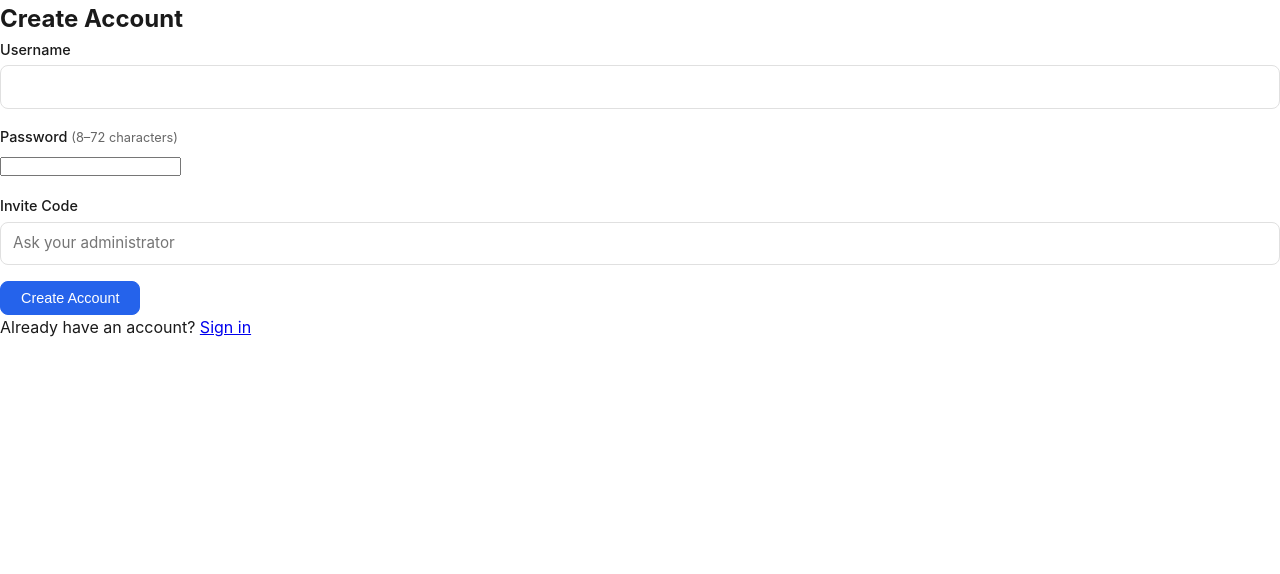
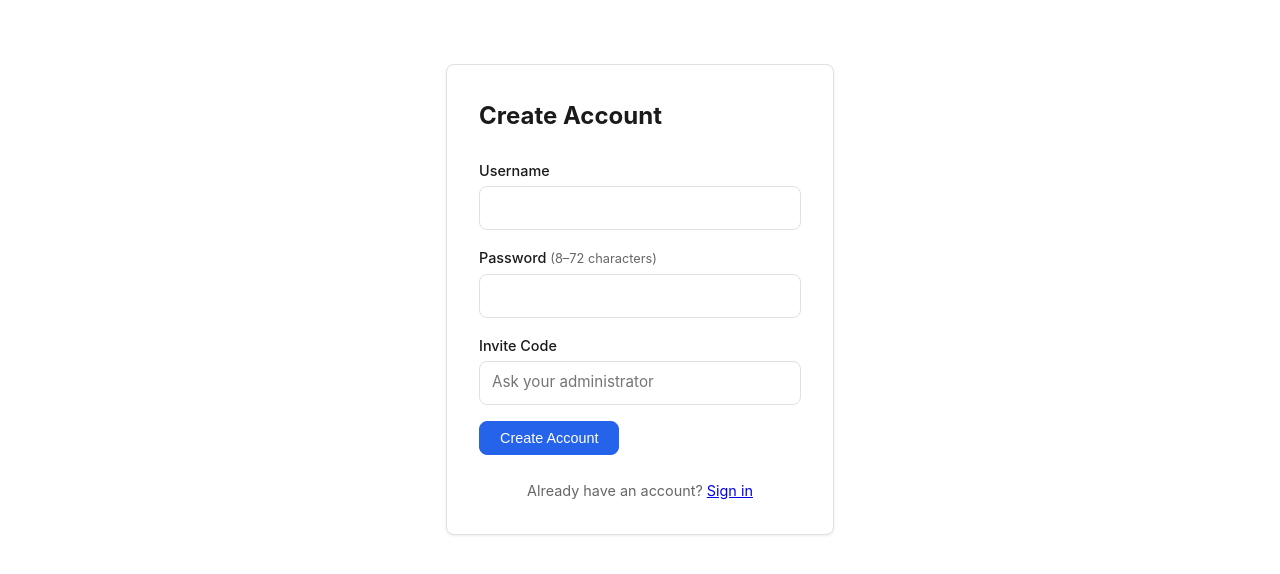
Before and after one commit to dougwyu/essay-coach, a FastAPI app: page /register in a window 1280 px wide. Shown: the part 65-639 px from the top of the page. Run offline with FastAPI, Linux system fonts and the light colour scheme.

Commit message:
feat: CSS for auth pages, settings section, and password input styling

```diff
--- a/static/style.css
+++ b/static/style.css
@@ -120,7 +120,7 @@ header nav a:hover {
     font-size: 0.8rem;
 }
 
-input[type="text"], textarea {
+input[type="text"], input[type="password"], textarea {
     width: 100%;
     padding: 0.6rem 0.75rem;
     border: 1px solid var(--border);
@@ -131,7 +131,7 @@ input[type="text"], textarea {
     transition: border-color 0.15s;
 }
 
-input[type="text"]:focus, textarea:focus {
+input[type="text"]:focus, input[type="password"]:focus, textarea:focus {
     outline: none;
     border-color: var(--primary);
     box-shadow: 0 0 0 3px rgba(37, 99, 235, 0.1);
@@ -467,3 +467,66 @@ textarea {
         grid-template-columns: 1fr;
     }
 }
+
+/* Username display in instructor header */
+.username-display {
+    font-size: 0.9rem;
+    color: var(--text-muted);
+    margin-right: 1rem;
+}
+
+/* Auth pages */
+.auth-layout {
+    max-width: 420px;
+    margin: 4rem auto;
+    padding: 0 1rem;
+}
+
+.auth-form {
+    background: var(--bg);
+    border: 1px solid var(--border);
+    border-radius: var(--radius);
+    padding: 2rem;
+    box-shadow: var(--shadow);
+}
+
+.auth-form h2 {
+    margin-top: 0;
+    margin-bottom: 1.5rem;
+}
+
+.auth-link {
+    margin-top: 1.5rem;
+    text-align: center;
+    color: var(--text-muted);
+    font-size: 0.9rem;
+}
+
+/* Settings section */
+.settings-section {
+    max-width: 1200px;
+    margin: 0 auto;
+    padding: 2rem;
+    border-top: 1px solid var(--border);
+}
+
+.settings-section h2 {
+    font-size: 1.1rem;
+    margin-bottom: 1rem;
+}
+
+.invite-code-row {
+    display: flex;
+    align-items: center;
+    gap: 1rem;
+}
+
+.invite-code-row code {
+    font-size: 1.1rem;
+    font-family: ui-monospace, "SFMono-Regular", Menlo, monospace;
+    background: var(--bg-subtle);
+    padding: 0.3rem 0.75rem;
+    border-radius: var(--radius);
+    border: 1px solid var(--border);
+    letter-spacing: 0.12em;
+}
```
